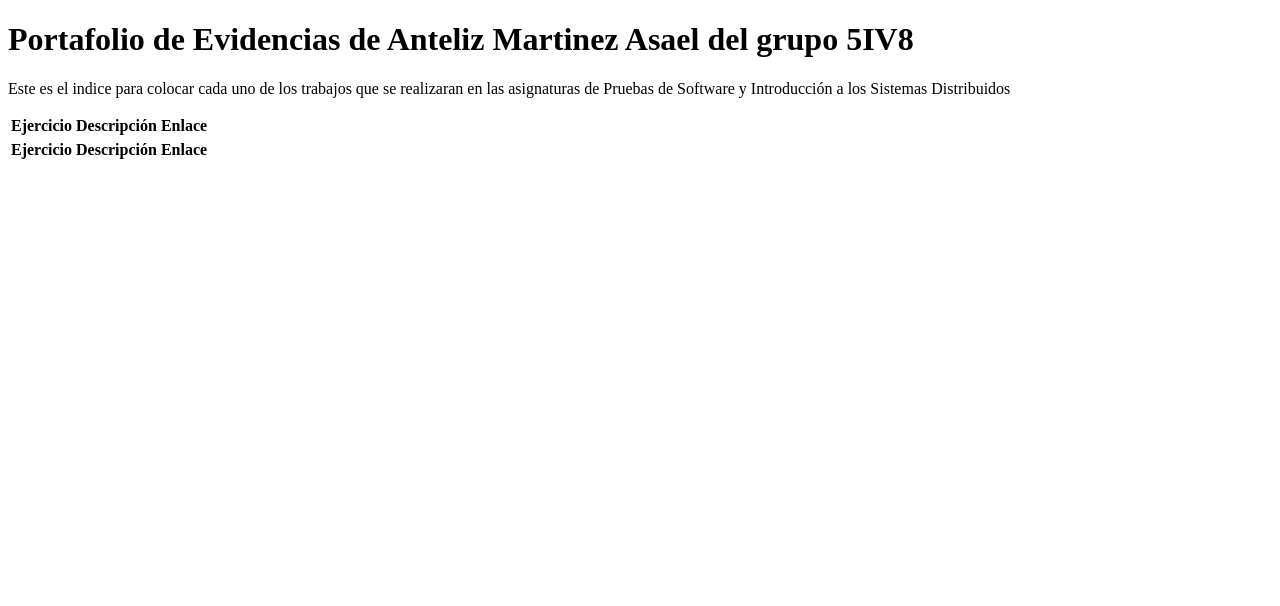
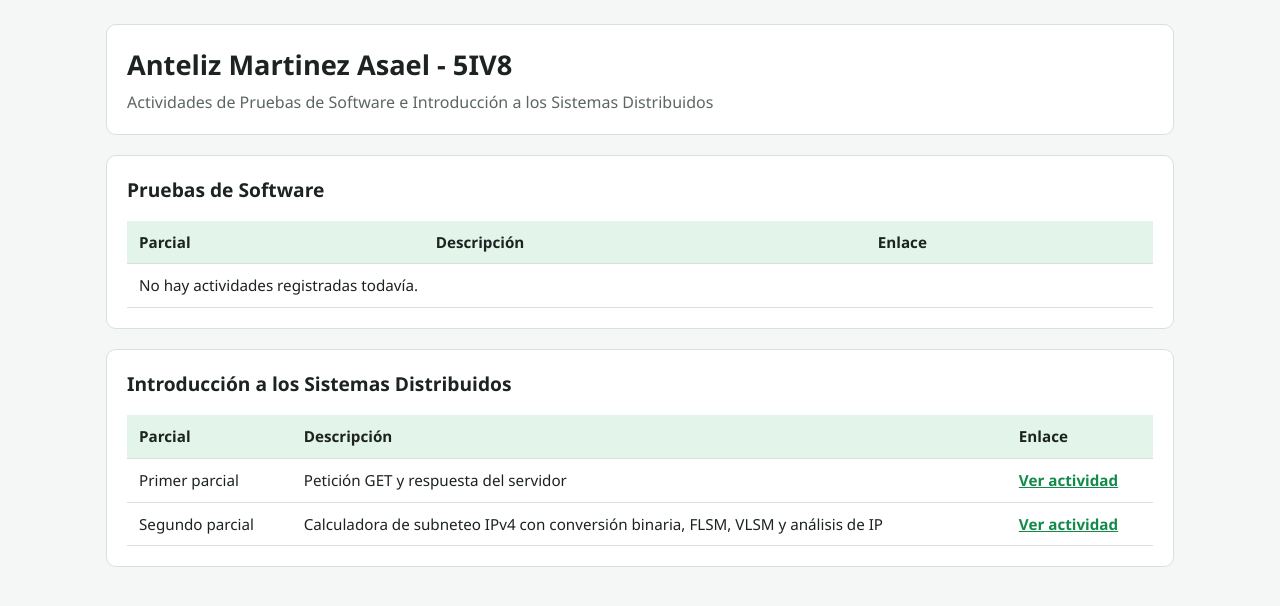
Before and after one commit to AntelizMartinezAsael/2026-PS-ISD-AntelizMartinezAsael, a website: page index.html in a window 1280 px wide. Drawn offline with Linux system fonts and the light colour scheme.

Commit message:
listo ahora si

```diff
--- /dev/null
+++ b/css/style.css
@@ -0,0 +1,60 @@
+:root {
+    --fondo: #f4f7f5;
+    --tarjeta: #ffffff;
+    --texto: #1c2321;
+    --suave: #5b6663;
+    --borde: #d8e0dc;
+    --acento: #128a4a;
+    --acento-claro: #e3f5ea;
+}
+
+* { box-sizing: border-box; }
+
+body {
+    margin: 0;
+    font-family: "Segoe UI", system-ui, sans-serif;
+    background: var(--fondo);
+    color: var(--texto);
+    line-height: 1.5;
+}
+
+.container {
+    max-width: 1100px;
+    margin: 0 auto;
+    padding: 24px 16px 48px;
+}
+
+.titulo,
+.tarjeta {
+    background: var(--tarjeta);
+    border: 1px solid var(--borde);
+    border-radius: 10px;
+    padding: 20px;
+}
+
+.tarjeta { margin-top: 20px; }
+
+.titulo h1 { margin: 0; font-size: 1.7rem; }
+.titulo p { margin: 4px 0 0; color: var(--suave); }
+
+.tarjeta h2 { font-size: 1.2rem; margin: 0 0 16px; }
+
+table {
+    width: 100%;
+    border-collapse: collapse;
+    font-size: 0.95rem;
+}
+th, td {
+    border-bottom: 1px solid var(--borde);
+    padding: 10px 12px;
+    text-align: left;
+    vertical-align: top;
+}
+th { background: var(--acento-claro); font-weight: 600; }
+
+a { color: var(--acento); font-weight: 600; }
+a:hover { filter: brightness(1.2); }
+
+@media (max-width: 600px) {
+    .container { padding-left: 12px; padding-right: 12px; }
+}
--- a/index.html
+++ b/index.html
@@ -1,39 +1,74 @@
 <!DOCTYPE html>
-<html lang="en">
+<html lang="es">
   <head>
-    <meta charset="UTF-8">
-    <meta name="viewport" content="width=device-width, initial-scale=1.0">
+    <meta charset="UTF-8" />
+    <meta name="viewport" content="width=device-width, initial-scale=1.0" />
     <title>Portafolio de Evidencias de PS y ISD</title>
+    <link rel="stylesheet" href="./css/style.css" />
   </head>
   <body>
-    <div class="container" >
-        <div class="content" >
-            <div class="titulo" >
-                <h1>Portafolio de Evidencias de Anteliz Martinez Asael del grupo 5IV8</h1>
-                <p>Este es el indice para colocar cada uno de los trabajos que se realizaran en las asignaturas de Pruebas de Software y Introducción a los Sistemas Distribuidos</p>
+    <div class="container">
+      <div class="content">
+        <div class="titulo">
+          <h1>Anteliz Martinez Asael - 5IV8</h1>
+          <p>
+            Actividades de Pruebas de Software e Introducción a los Sistemas
+            Distribuidos
+          </p>
         </div>
-            <div class="tablas" >
+        <div class="tablas">
+          <div class="tarjeta">
+            <h2>Pruebas de Software</h2>
             <table class="tablaps">
               <thead>
                 <tr>
-                            <th>Ejercicio</th>
+                  <th>Parcial</th>
                   <th>Descripción</th>
                   <th>Enlace</th>
                 </tr>
               </thead>
+              <tbody>
+                <tr>
+                  <td colspan="3">No hay actividades registradas todavía.</td>
+                </tr>
+              </tbody>
             </table>
+          </div>
+          <div class="tarjeta">
+            <h2>Introducción a los Sistemas Distribuidos</h2>
             <table class="tablaisd">
               <thead>
                 <tr>
-                            <th>Ejercicio</th>
+                  <th>Parcial</th>
                   <th>Descripción</th>
                   <th>Enlace</th>
                 </tr>
               </thead>
+              <tbody>
+                <tr>
+                  <td>Primer parcial</td>
+                  <td>Petición GET y respuesta del servidor</td>
+                  <td>
+                    <a href="./ISD/PrimerParcial/index.html">Ver actividad</a>
+                  </td>
+                </tr>
+                <tr>
+                  <td>Segundo parcial</td>
+                  <td>
+                    Calculadora de subneteo IPv4 con conversión binaria, FLSM,
+                    VLSM y análisis de IP
+                  </td>
+                  <td>
+                    <a href="./ISD/SegundoParcial/Subneteo/index.html"
+                      >Ver actividad</a
+                    >
+                  </td>
+                </tr>
+              </tbody>
             </table>
           </div>
         </div>
       </div>
-
+    </div>
   </body>
 </html>
```
Lines whose indentation alone changed are shown as unchanged.
